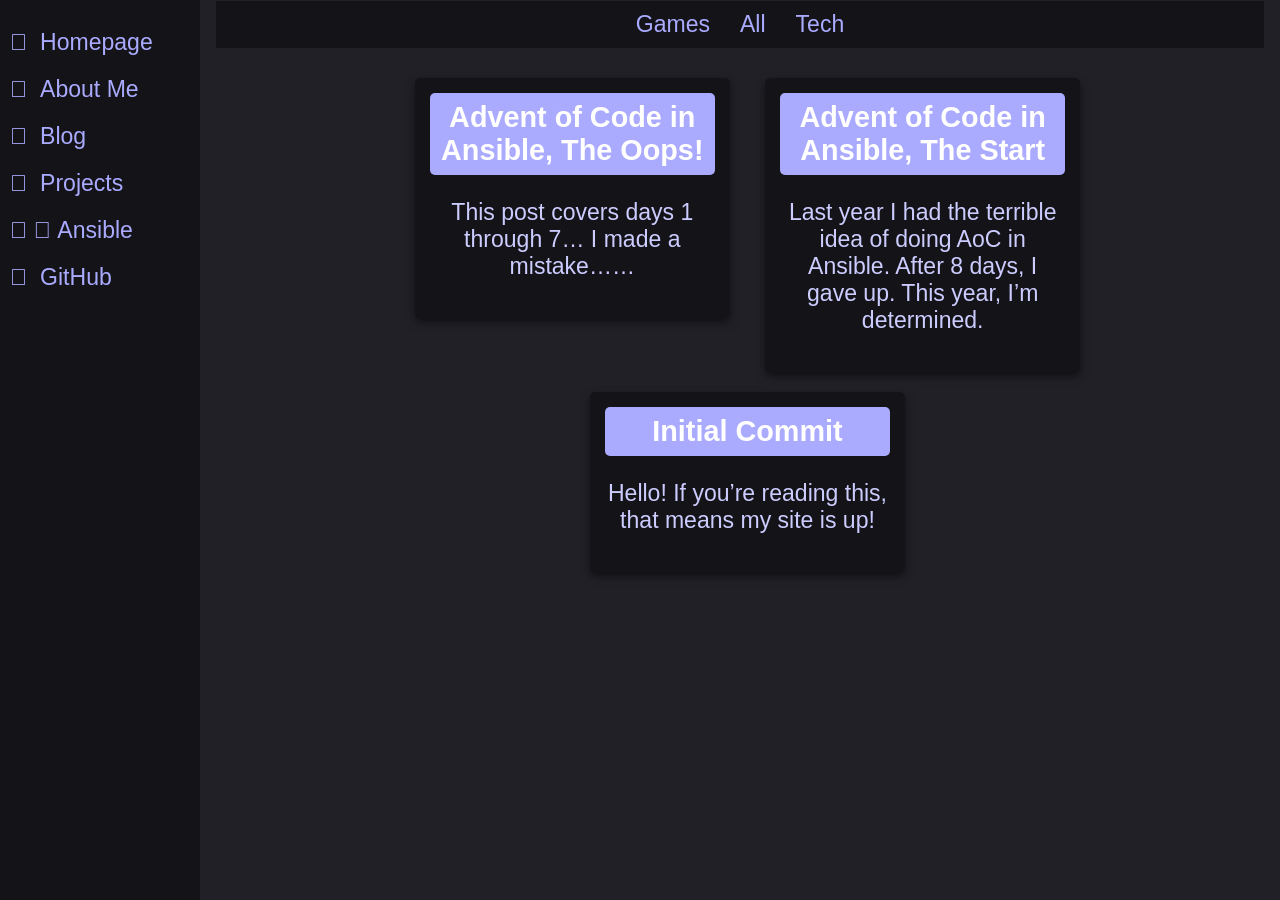
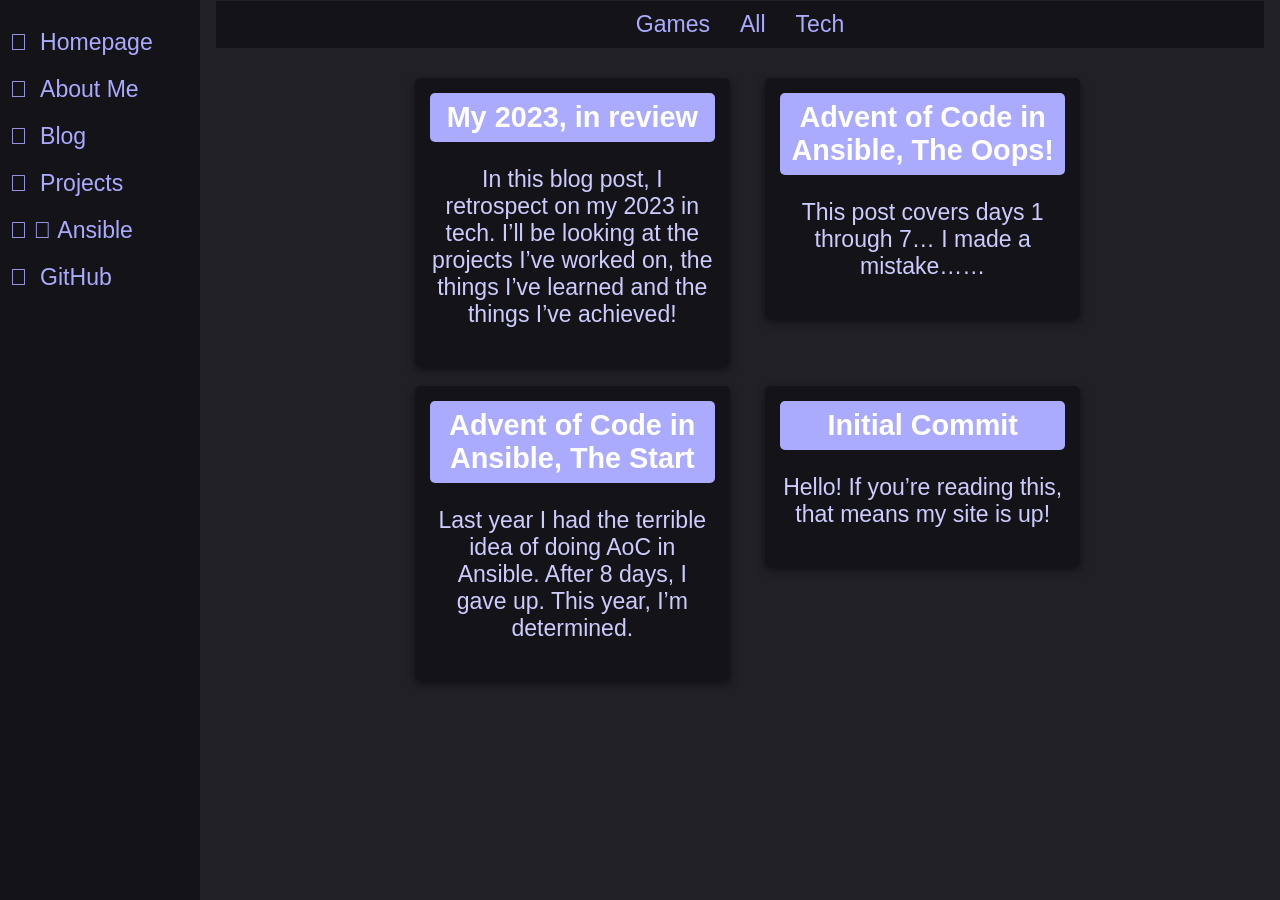
Before and after one commit to diademiemi/diademiemi.me, a Jekyll site: the page built from pagination/blog.html, in a window 1280 px wide. Built offline with Jekyll 4.4.1, drawn with Linux system fonts in a browser that asks for light colours; some web fonts are replaced; the list of posts is cut into pages by our own code; part of the change alters nothing that is shown.

Commit message:
Write 2023, in review blog!

```diff
--- a/_layouts/base.html
+++ b/_layouts/base.html
@@ -13,7 +13,7 @@
     <meta content="#aaaaff" name="theme-color" />
     <title>{{ page.tabtitle | default: site.title }}</title>
     <link rel="stylesheet" href="{{ '/assets/css/base.css' | relative_url }}">
-    <meta name="viewport" content="width=device-width, initial-scale=1.0, maximum-scale=1.0, user-scalable=no">
+    <!-- <meta name="viewport" content="width=device-width, initial-scale=1.0, maximum-scale=1.0, user-scalable=no"> -->
 </head>
 <body>
     <!-- Sidebar -->
--- /dev/null
+++ b/blog/_posts/2024-01-01-2023-In-Review.md
@@ -0,0 +1,170 @@
+---
+layout: post
+title:  "My 2023, in review"
+date:   2024-01-01 20:00:00 +0100
+tags: [tech]
+tabtitle: diademiemi | My 2023, in review
+
+---
+
+In this blog post, I retrospect on my 2023 in tech. I'll be looking at the projects I've worked on, the things I've learned and the things I've achieved!
+
+{% raw %}
+
+# My 2023 in tech
+
+It's 2024 now, happy new year! I guess you could say I haven't written Ansible code since last year!
+
+I've had a very productive year in 2023! In this blog post, I'm going to be summarizing my 2023 in tech, what I did, what I learned and what I achieved in a somewhat chronological order
+
+## Certifications
+
+<img src="/assets/img/blog/rhca-anonymous-badge.png" align="right" title="RHCA Anonymous Badge" width="196" />
+
+This year I went on a certification rush, and I'm proud of the results! I've achieved 6 Red Hat certifications and 4 SUSE certifications!
+
+I did the following Red Hat exams and achieved the following certifications:
+- Red Hat Certified Specialist in Containers (*EX188*)
+- Red Hat Certified Specialist in Ansible Network Automation (*EX457*)
+- Red Hat Certified Specialist in Developing Automation with Ansible Automation Platform (*EX374*)
+- Red Hat Certified Specialist in Deployment and Systems Management (*EX403*)
+- Red Hat Certified Specialist in Managing Automation with Ansible Automation Platform (*EX467*)
+
+This netted me the Red Hat Certified Architect (**RHCA**) certification and title!
+
+I also went to SUSECON this year, where I had the opportunity to do 4 SUSE certifications! I did the following exams and achieved the following certifications:
+- SUSE Certified Administrator in Rancher 2.6 (*sca-rancher-2-6*)
+- SUSE Certified Deployment Specialist in Rancher Manager 2.7 for Rancher Prime (*scds_rancher_mgr2_7*)
+- SUSE Certified Deployment Specialist in SUSE Rancher and Kubernetes Distributions (*scds-ran-k8s*)
+- SUSE Certified Administrator in Linux Enterprise Server 15 (*sca-sles-15*)
+
+I'm glad I got to do these certifications, as I learned a lot from them! I achieved a lot of certifications in a very short time, and I'm glad I did! I do need to slow down a bit though, so I'll likely be doing less certifications in 2024.
+
+I put the practice material I use for these certifications in the [diademiemi/certifications](https://github.com/diademiemi/certifications) repository, and I hope it helps others learn as well!
+
+You can view all my certifications on my [about page](/about/)!
+
+## Homelab v2
+
+<img src="/assets/img/blog/argocd-logo.png" align="right" title="ArgoCD Logo" height="128" />
+
+I started 2023 with a new homelab, based on Ansible, Terraform, Kubernetes and ArgCD! This isn't the homelab I'm currently running, that would be v3, but I'll get to that later!
+
+This homelab was deployed using Ansible and Terraform on my local NAS, with ArgoCD used to deploy applications to a Kubernetes cluster! I was rather proud of this cluster at the time, it was a big step up from my previous homelab, this one using more off the shelf components and being generally a better practice environment for how these tools are used in the real world.
+
+I split this project up into multiple repositories, which you can find here:
+- [diademiemi/ansible_project_homelab_v2](https://github.com/diademiemi/ansible_project_homelab_v2)
+- [diademiemi/terraform_project_homelab_v2](https://github.com/diademiemi/terraform_homelab_v2)
+- [diademiemi/argocd_project_homelab_v2](https://github.com/diademiemi/argocd_project_homelab_v2)
+
+This design did end up overcomplicating things a bit, and I ended up with a lot of duplicate code. Especially the ArgoCD repository was a bit of a mess and the secret management was a bit of a pain. I did learn a lot from this project though, and I'm still using some of the code and ideas from this project in my current homelab!
+
+You can view the repository structure for each project in the README.md files of each repository!
+
+## Tonetag.is
+
+<img src="https://raw.githubusercontent.com/tonetag/.github/main/logo.png" align="right" title="Tonetag.is Logo" height="96" />
+
+I did my first actual web development project this year! I worked on the [tonetag.is](https://tonetag.is) website. This site is a list of tone indicators (also called tone tags), which are used to communicate tone in text-based communication.
+
+These tone tags are often used by neurodivergent people, and provide a clearer way to communicate tone in text-based chats! I could not find any existing website which had a definitive list of tone tags, so I decided to make one myself! I'm especially proud how this website turned out, and I hope I could help some people with it! You can find the source code for this website on [tonetag/tonetag](https://github.com/tonetag/tonetag)
+
+Tonetag.is embeds in chat applications and gives their meaning and usage in a URL preview when it is linked. Try it out on platforms such as Discord, Telegram, Slack, etc! For example, "What [https://tonetag.is/j](https://tonetag.is/j)?" will give you the meaning of the tone tag **/j**!
+
+It's deployed on my Homelab v3, and I'm using ArgoCD to deploy it! You can check [tonetag/deployment](https://github.com/tonetag/deployment) for the deployment code!
+
+## Ansible Content
+
+<img src="https://raw.githubusercontent.com/ansible/logos/main/community-logo/Ansible-Community-Logo-RGB-White.png" align="right" title="Ansible Community Logo" height="96" />
+
+I've written a lot of Ansible code in 2023! From my Ansible Advent of Code 2023 challenge, homelab v2 and v3 to my Roles and Collections!
+
+This year, I spent my time making the hurdle to start using Ansible as low as possible for me, so I don't have an excuse to not automate something. That resulted in me writing a lot of Ansible Roles and Collections, which I'm very happy with!
+
+My standouts for this year are my [diademiemi/ansible_role_template](https://github.com/diademiemi/ansible_role_template), [diademiemi/ansible_collection_diademiemi.template](https://github.com/diademiemi/ansible_collection_diademiemi.template) and [diademiemi/ansible_project_template](https://github.com/diademiemi/ansible_project_template). All of these are templates for Ansible roles, collections and projects respectively, and they're all integrated with Molecule tests, GitHub Actions, Ansible Lint, Ansible Galaxy and can be used as a template from GitHub!
+
+I've made the decision to test my Ansible Collections and Roles on the following distributions, whenever possible:
+- Ubuntu 20.04
+- Ubuntu 22.04
+- Debian 10
+- Debian 11
+- Debian 12
+- EL 8 (Tested on Rocky Linux 8)
+- EL 9 (Tested on Rocky Linux 9)
+- Fedora 38
+- openSUSE Leap 15.5
+
+I'm glad I made this decision, as I've learned a lot about Ansible and how it works on different distributions and how to best write cross-platform Ansible code!
+
+You can view all my current Ansible content, along with the previously mentioned Molecule tests CI status on my [Ansible Content page](/projects/ansible/).
+
+## Homelab v3
+
+<img src="/assets/img/blog/rancher-logo.png" align="right" title="Rancher Logo" height="96" />
+
+In June, I started work on a new homelab, this time running in Hetzner Cloud and using Rancher! This is still the homelab I'm currently running, and I'm very satisfied with it! It's stable, easy to deploy and maintainable.
+
+Rancher is a Kubernetes management service, which allows you to manage multiple Kubernetes clusters from a single interface. Rancher also provides a Kubernetes distribution (RKE2), a storage solution (Longhorn) and a GitOps solution (Fleet).
+
+I started this project with the goal of learning Rancher, and I absolutely achieved that goal, as this project helped me achieve 3 SUSE certifications in Rancher!
+
+For this project, I decided to use a single repository, [diademiemi/homelab_v3](https://github.com/diademiemi/homelab_v3), as I wanted to keep the code as simple as possible and integrate everything as much as possible.
+
+I can redeploy the entire cluster (Wiping the entire cluster and starting over) in about 20 minutes with a single command, all data persisting! I'm already very proud of this project, it's helped me at work as well. I still wish to improve it in the future! My goal in 2024 is to add a zero-downtime migration solution to this project, so I can reset & upgrade this cluster while keeping it online on failover nodes!
+
+I've made an in-depth README for this repository, and I may write a blog post about it in the future, so I won't go into too much detail here.
+
+## 3D Printing
+
+I've gotten much more into 3D printing this year, something I'll mention in the next section as well! I've gotten a new 3D printer this year, the Creality K1 Max, and I'm glad I got it! It's motivated me to get into 3D modelling and I've been printing a lot more since I got it! I've also been printing a lot of fidget toys and other things for friends and family, and it's very satisfying to be able to make something that makes people happy at home!
+
+## OpenSCAD Content
+
+<img src="https://raw.githubusercontent.com/diademiemi/openscad_fidget_toys/main/img/infinity_cube_rounded.png" align="right" title="Fidget Cube" height="128" />
+
+I took up 3D modelling in OpenSCAD this year! I've made a few fidget toys and other models. I'm very happy with the results!
+
+I've made a [diademiemi/openscad_fidget_toys](https://github.com/diademiemi/openscad_fidget_toys) repository for these fidget toys, I've been giving them out to friends and family, and they've been very well received! It's great to make something that you can actually give out or use yourself!
+
+My favourite models are the [Infinity Cube](https://www.printables.com/model/652108-infinity-cube-print-in-place) and [Rotating Rings](https://www.printables.com/model/664913-spinny-rotating-rings-fidget-toy) toys, which I've made in OpenSCAD and printed on my 3D printers!
+
+<p float="center">
+  <a href="https://www.printables.com/model/652108-infinity-cube-print-in-place"><img src="https://media.printables.com/media/prints/652108/images/5142396_2fab4063-ef66-4bd0-a6db-eb0658259856_25ebf2d2-81e8-4019-b9bc-674f14c62c07/fidget.gif" title="Fidget Cube" height="384"/> </a>
+  <a href="https://www.printables.com/model/664913-spinny-rotating-rings-fidget-toy"><img src="https://media.printables.com/media/prints/664913/images/5234413_714fc68e-e8d8-4424-8697-c236567a6d3f_360fc37d-b020-472c-9902-8d6981a99d15/fidger4.gif" title="Fidget Rings" height="384"/> </a>
+</p>
+
+## Ansible Advent of Code 2023
+
+I'd also like to mention my [Ansible Advent of Code 2023](/blog/2023/12/04/AoC2023-Ansbible-Start/) challenge! I've written a blog post about it, so I won't go into too much detail here, but even though I'm nowhere near done, I already learned a lot from it!
+
+## Terraform Content
+
+<img src="/assets/img/blog/terraform-logo.png" align="right" title="Terraform Logo" height="96" />
+
+I've also started taking Terraform more seriously, and creating modules for it!
+
+While these are mostly aimed for my personal use, I have a [libvirt-vm](https://github.com/diademiemi/terraform-libvirt-vm) and [hetzner-vm](https://github.com/diademiemi/terraform-hetzner-vm) module!
+
+## Other Projects
+
+Other projects I don't have much to say about, but still would like to mention are:
+- [diademiemi/experiments](https://github.com/diademiemi/experiments):
+  From just a few code dumps, this has evolved to contain some test environments and POCs for code I use! I've been using this repository to learn new tools and test out new ideas, something that's very useful to the way I like to learn!
+- [queercoded-dev/webring-api](https://github.com/queercoded-dev/webring-api):
+  This is a webring API I made for the [webring.queercoded.dev](https://webring.queercoded.dev) website, which is a webring with me and some other queer tech nerds!
+- [diademiemi/ansible_project_desktop](https://github.com/diademiemi/ansible_project_desktop):
+  This is the Ansible code I use to deploy my desktop and laptop! I've set a goal to automate as much as possible, to positive results! I can now deploy my entire desktop and laptop with a single command, and I can keep it up to date with a single command as well! And since my roles are tested on 9 different Linux distributions, I can easily switch between distributions without having to worry about my setup breaking!
+- [diademiemi/charts](https://github.com/diademiemi/charts):
+  I've written some Helm Charts for applications I use that didn't have a Helm Chart yet! I use these on my Homelab v3!
+- [diademiemi/Adventageous](https://github.com/diademiemi/Adventageous):
+  This ones actually from late 2022, but I'm including it here! This is a Minecraft Spigot plugin that adds an advent calendar and daily rewards to a Minecraft server! I wrote this for a Minecraft server I staff for, and it was used to celebrate the holidays!
+- [diademiemi/CelestialMovement](https://github.com/diademiemi/CelestialMovement):
+  This is a quick and simple Minecraft Spigot plugin I wrote for fun that adds Celeste-like platformer movement to Minecraft!
+
+# Conclusion
+
+2023 was a productive, but tiring year! While I'm looking forward to what I'll make in 2024, I'm also looking forward to taking a break and slowing down a bit...
+
+Thanks for reading this blog, and I hope you have a great 2024!!!
+
+{% endraw %}
```
Also changed, not shown: assets/img/blog/argocd-logo.png (added), assets/img/blog/rancher-logo.png (added), assets/img/blog/rhca-anonymous-badge.png (added), assets/img/blog/terraform-logo.png (added).
